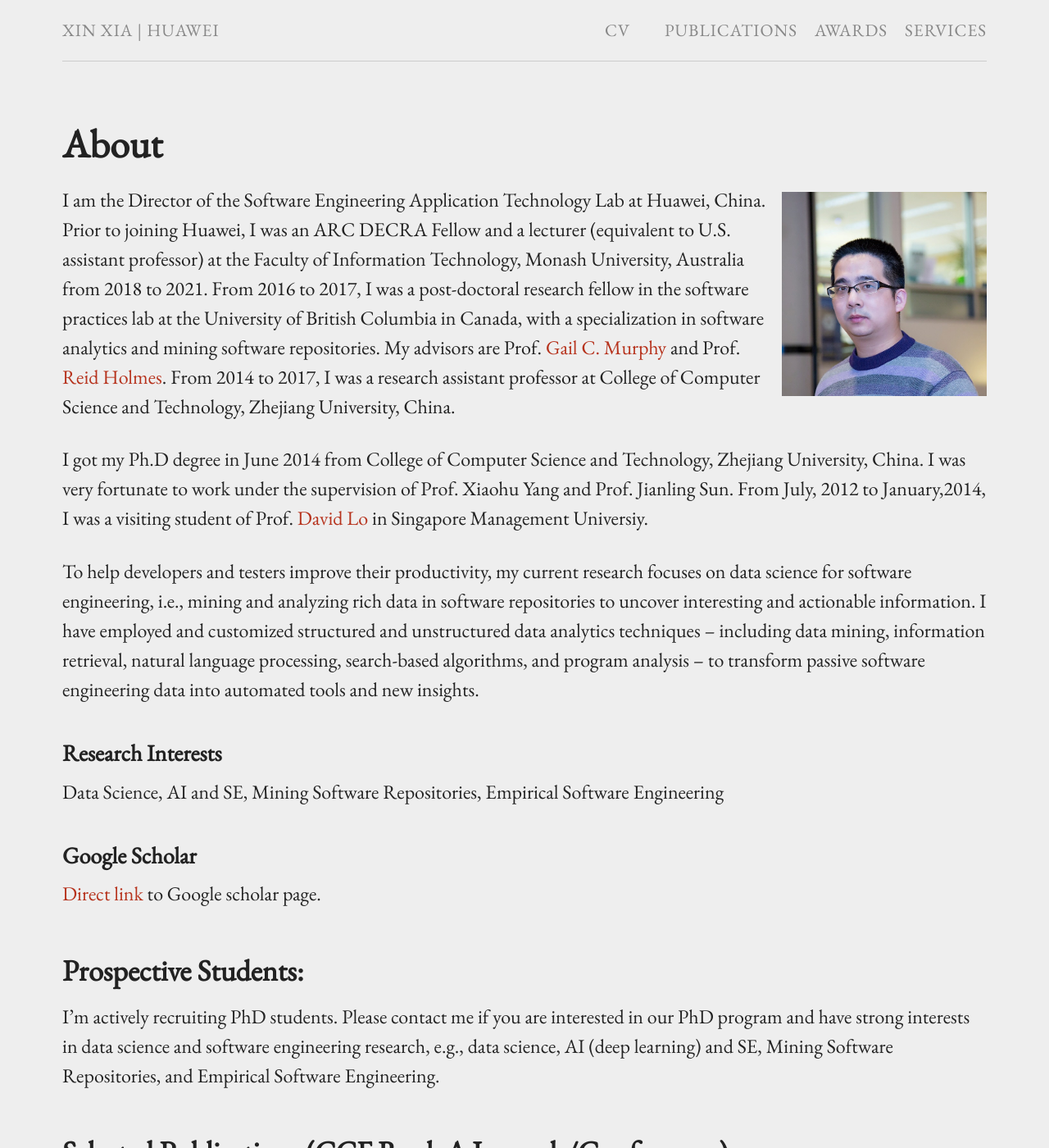
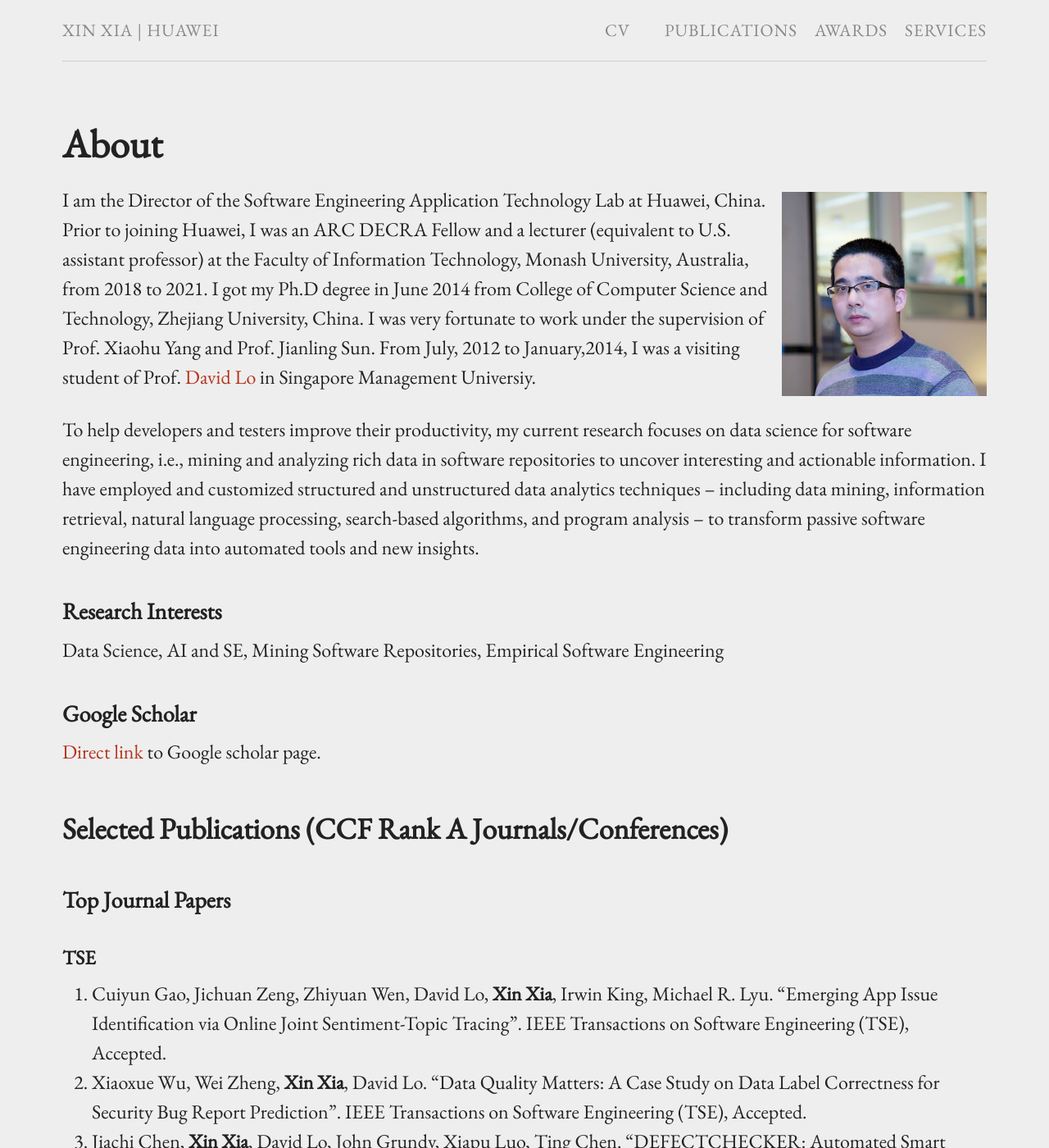
Before and after one commit to xin-xia/xin-xia.github.io, a Jekyll site: the page built from index.md, in a window 1280 px wide and 1400 px high. Shown: the whole window at 82% size. Built offline with Jekyll 4.4.1, drawn with Linux system fonts in a browser that asks for light colours.

Commit message:
dddddddd

```diff
--- a/index.md
+++ b/index.md
@@ -6,8 +6,7 @@ permalink: /
 
 {% include image.html url="images/Xin.jpg" caption="" width="250px"   align="right" %}
 
-I am the Director of the Software Engineering Application Technology Lab at Huawei, China. Prior to joining Huawei, I was  an ARC DECRA Fellow and a lecturer (equivalent to U.S. assistant professor) at the Faculty of Information Technology, Monash University, Australia from 2018 to 2021. From 2016 to 2017, I was a post-doctoral research fellow in the software practices lab at the University of British Columbia in Canada,  with a specialization in software analytics and mining software repositories. My advisors are Prof. [Gail C. Murphy] and Prof. [Reid Holmes]. From 2014 to 2017, I was a research assistant professor at College of Computer Science and Technology, Zhejiang University, China.
-
+I am the Director of the Software Engineering Application Technology Lab at Huawei, China. Prior to joining Huawei, I was  an ARC DECRA Fellow and a lecturer (equivalent to U.S. assistant professor) at the Faculty of Information Technology, Monash University, Australia, from 2018 to 2021.
 I got my Ph.D degree in June 2014 from College of Computer Science and Technology,  Zhejiang University, China.  I was very fortunate to work under the supervision of  Prof. Xiaohu Yang  and Prof. Jianling Sun. From July, 2012 to January,2014, I was a visiting student of Prof. [David Lo] in Singapore Management Universiy.
 
 
@@ -26,10 +25,6 @@ Data Science, AI and SE, Mining Software Repositories, Empirical Software Engine
 [Direct link] to Google scholar page.
 
 [Direct link]: https://scholar.google.com/citations?user=XSZRxOEAAAAJ
-
-## Prospective Students:
-
-I'm actively recruiting PhD students. Please contact me if you are interested in our PhD program and have strong interests in data science and software engineering research, e.g., data science, AI (deep learning) and SE, Mining Software Repositories, and Empirical Software Engineering.
 
 
 ## Selected Publications (CCF Rank A Journals/Conferences)
```
